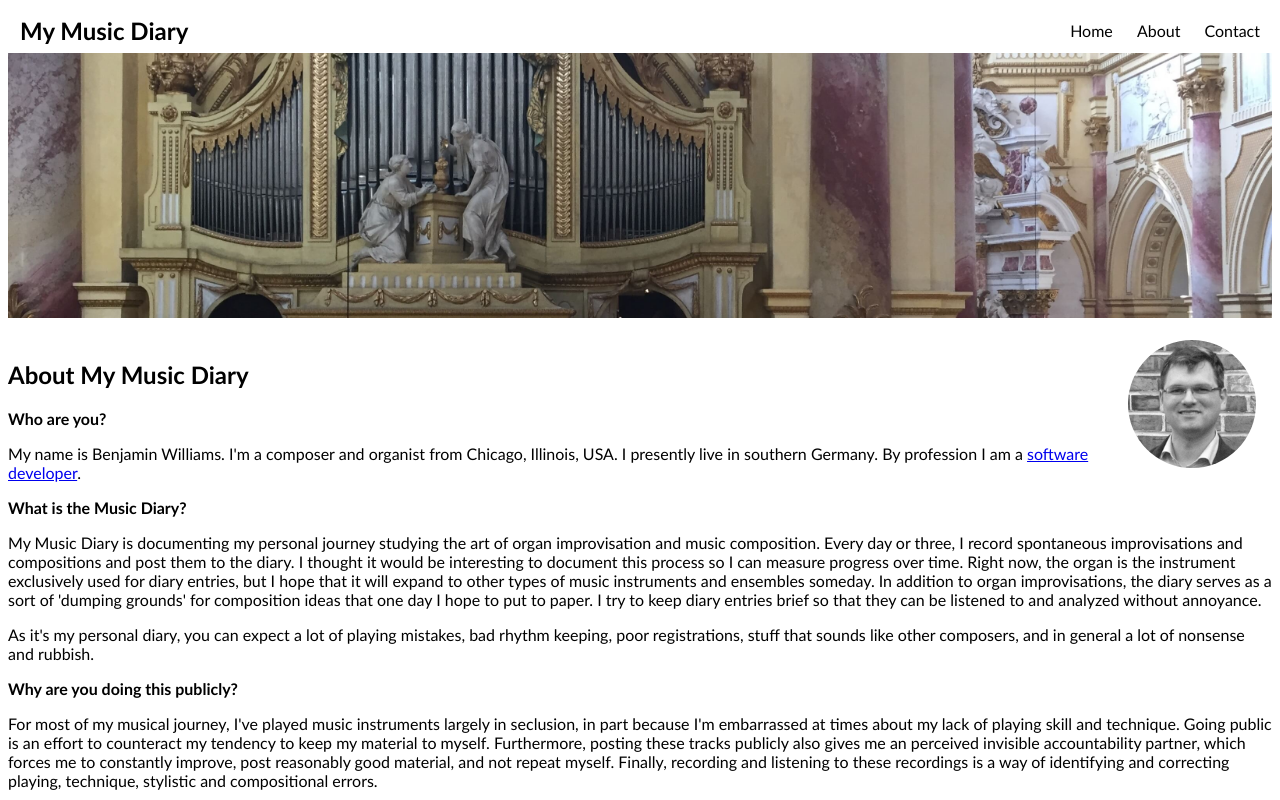
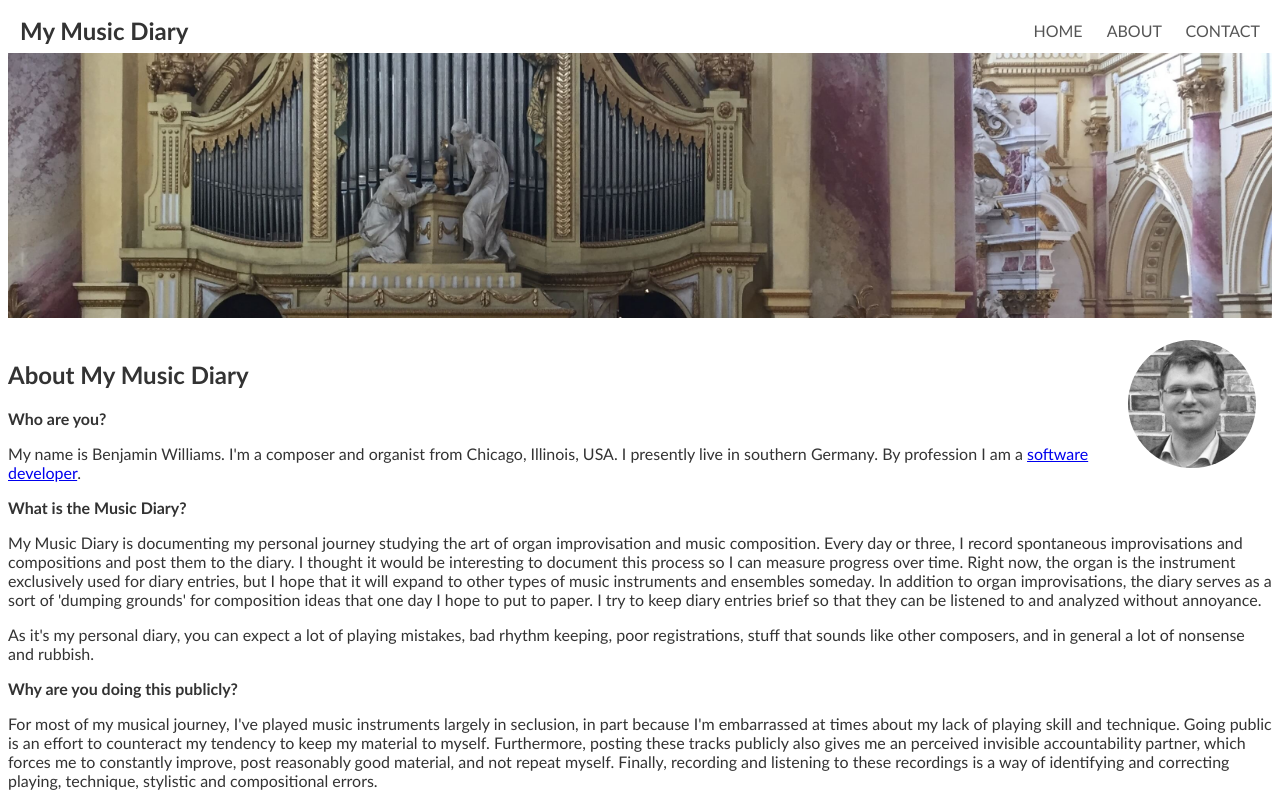
Before and after one commit to biwillia/my-music-diary, a plain HTML site: page about.html in a window 1280 px wide. Shown: the top 800 px of the page. Drawn offline with Linux system fonts and the light colour scheme.

Commit message:
factored CSS; nav links update

```diff
--- a/about.html
+++ b/about.html
@@ -16,81 +16,10 @@
   gtag('config', 'UA-121537756-1');
 </script>
 
-
-<style>
-
-body {
-    font-family: "Trebuchet MS", Arial, Helvetica, sans-serif;
-}
-
-.title-bar {
-    margin-top: 1em;
-    margin-bottom: .5em;
-}
-
-.title-bar-left {
-    display:inline-block;
-    width:50%;
-}
-
-.title-bar-right {
-    display:inline-block;
-    position: absolute;
-    right:20px;
-    width:50%
-}
-
-.title-bar-text {
-    font-size: 18pt;
-    font-weight: bold;
-    margin-left: .5em
-}
-
-.title-bar-text a {
-    color: #000;
-    text-decoration: none;
-}
-
-.title-bar-text a:link {
-    color: #000;
-    text-decoration: none;
-}
-
-.title-bar-text a:visited {
-    color: #000;
-    text-decoration: none;
-}
-
-footer {
-  border-top: 1px solid #aaa;
-  color: #aaa;
-}
-
-.navlinks {
-    margin-top: 5px;
-}
-
-.navlinks a {
-    text-decoration: none;
-    margin-left: 20px;
-}
-
-.navlinks a:link {
-    color: #000
-}
-
-.navlinks a:visited {
-    color: #000
-}
-
-.navlinks a:hover {
-    text-decoration: underline;
-    color: #000
-}
+<link rel="stylesheet" href="style.css">
 
 
 
-</style>
 </head>
 
 <body>
@@ -102,9 +31,9 @@ footer {
 
     <div class="title-bar-right">
         <div class="navlinks" style="float:right">
-            <a class="navlink" href="/">Home</a>
-            <a class="navlink" href="/about.html">About</a>
-            <a class="navlink" href="/contact.html">Contact</a>
+            <a class="navlink" href="/">HOME</a>
+            <a class="navlink" href="/about.html">ABOUT</a>
+            <a class="navlink" href="/contact.html">CONTACT</a>
         </div>
     </div>
 </div>
--- a/style.css
+++ b/style.css
@@ -228,6 +228,7 @@ footer {
 
 .navlinks {
     margin-top: 5px;
+    font-weight: 550;
 }
 
 .navlinks a {
@@ -236,16 +237,16 @@ footer {
 }
 
 .navlinks a:link {
-    color: #333
+    color: #555
 }
 
 .navlinks a:visited {
-    color: #333
+    color: #555
 }
 
 .navlinks a:hover {
     text-decoration: underline;
-    color: #333
+    color: #555
 }
 
 
```
Also changed, not shown: contact.html (+6 -76 lines), index.html (+3 -3 lines).
